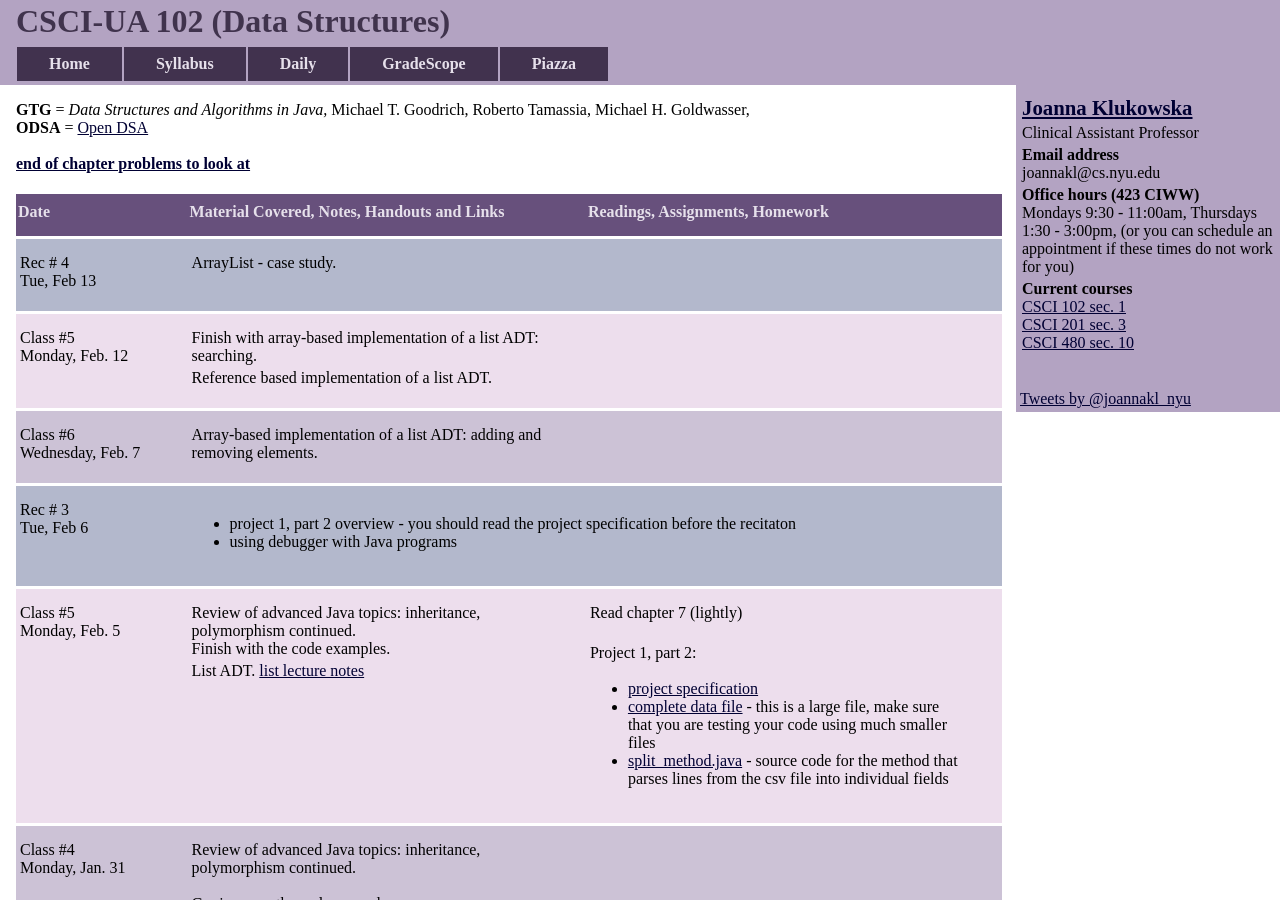
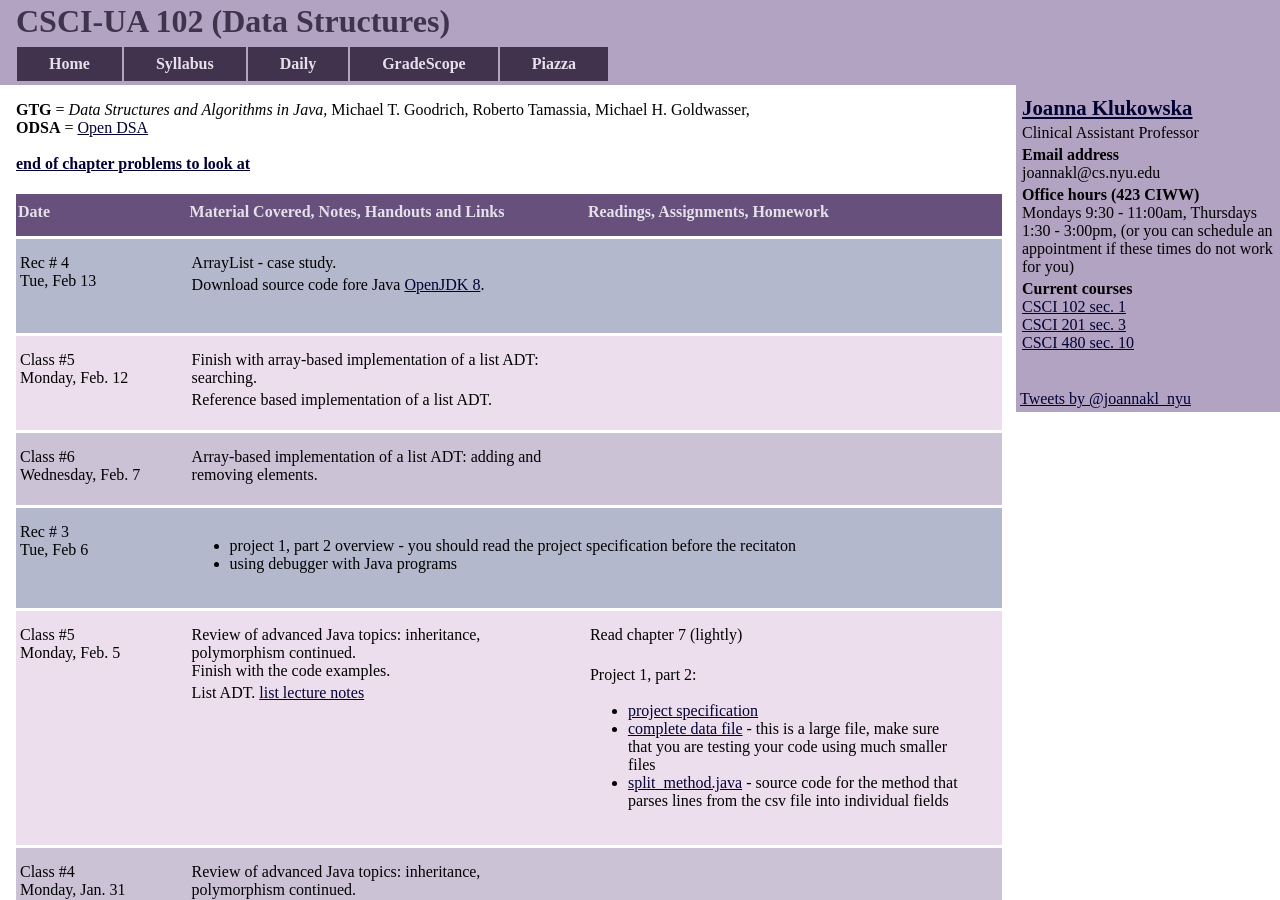
Before and after one commit to joannakl/cs102_s18, a Jekyll site: the page built from daily.html, in a window 1280 px wide and 900 px high. Built offline with Jekyll 4.4.1, drawn with Linux system fonts in a browser that asks for light colours; comment, search, counter and statistics services are not loaded.

Commit message:
source code for Java

```diff
--- a/_includes/daily/r4.markdown
+++ b/_includes/daily/r4.markdown
@@ -18,6 +18,8 @@ Tue, Feb 13
 ArrayList<E> - case study.
 
 
+Download source code fore Java [OpenJDK 8](code/openjdk_8.zip). <br><br>
+
 </p>
 </div>
 
```
